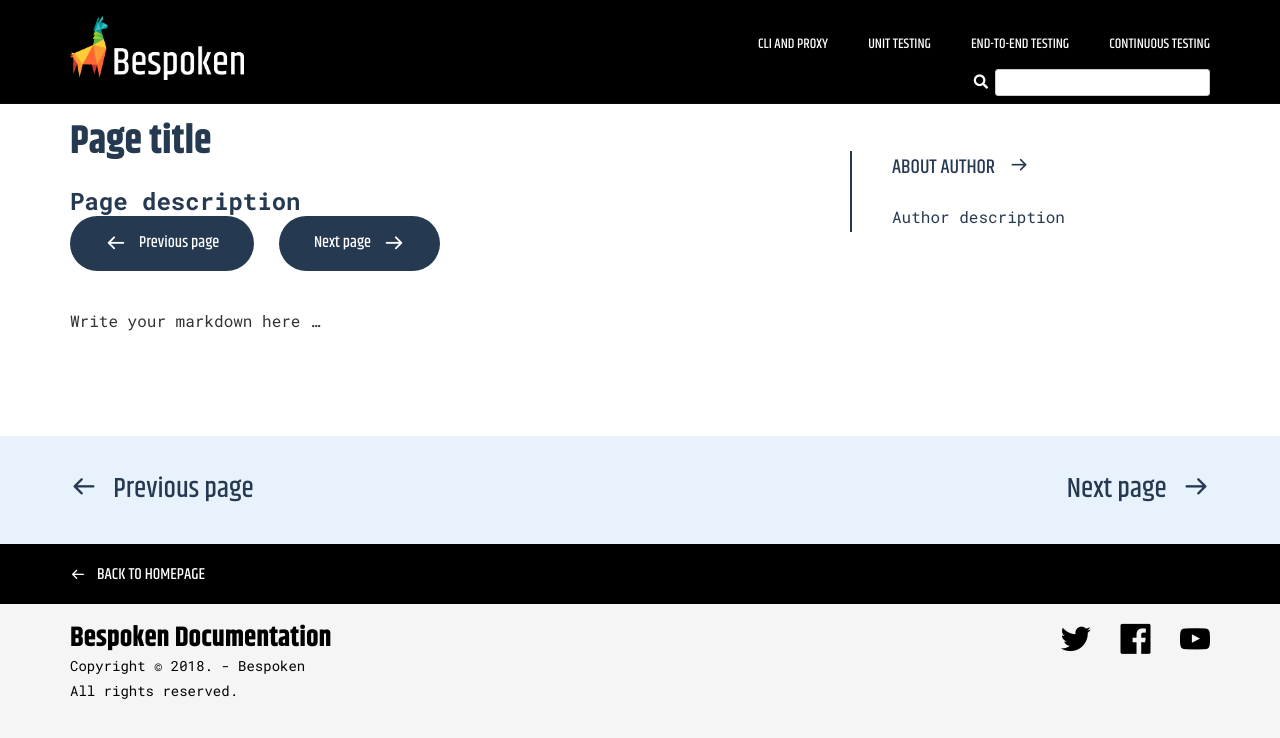
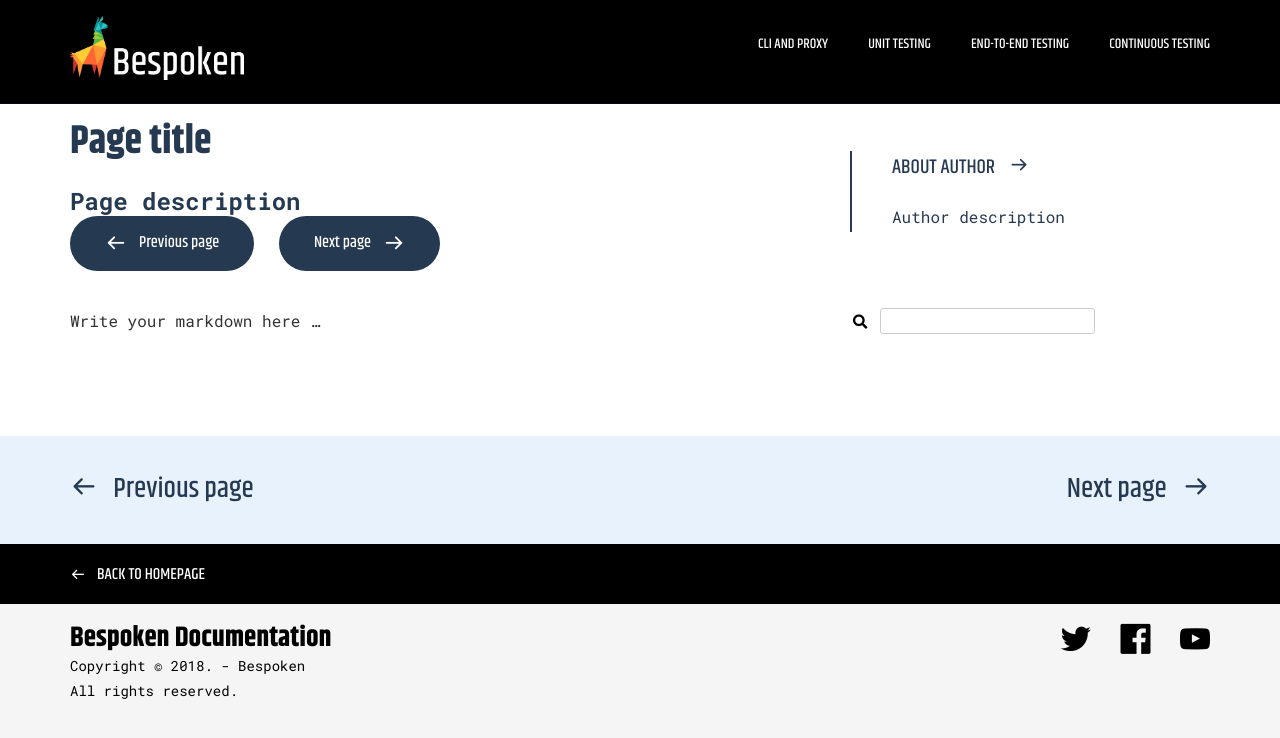
Before and after one commit to bespoken/bespoken-docs, a Jekyll site: the page built from default.md, in a window 1280 px wide. Shown: the top 738 px of the page. Built offline with Jekyll 4.4.1, drawn with Linux system fonts in a browser that asks for light colours; nearby versions of some CDN libraries; some web fonts are replaced; comment, search, counter and statistics services are not loaded.

Commit message:
Moving Algolia DocSearch searchbox above the right section on content pages

```diff
--- a/doks-theme/_includes/site-head.html
+++ b/doks-theme/_includes/site-head.html
@@ -99,26 +99,12 @@
             }
 
     /*Styles for Algolia DocSearch UI within Bespoken Docs - Content pages*/
-    #menu-search-container {
-        display: flex;
-        flex-direction: column;
-        align-items: end;
-    }
+	#searchBox-content {}
 
-        #searchBox-content {
-            display: flex;
-            justify-content: center;
-            align-items: center;
-        }
-
-        #search-icon-content {
-            padding: 7px;
-            font-size: 90%;
-            color: white;
-        }
-
-        .site-header__nav a {
-            height: calc(4.325rem - 1px);
-        }
+	#search-icon-content {
+		padding: 3px;
+		font-size: 90%;
+		color: black;
+	}
 
 </style>
--- a/doks-theme/_includes/site-header.html
+++ b/doks-theme/_includes/site-header.html
@@ -21,7 +21,6 @@
 						</a><!-- /.site-header__logo -->
 					{% endif %}
 					{% if site.doks.header.nav %}
-                        <div id="menu-search-container">
 						<ul class="site-header__nav hidden-xs">
 							{% for item in site.doks.header.nav %}
 								<li><a href="{% if jekyll.environment == 'production' %}{{ site.doks.baseurl }}{% endif %}{{ item.item_url }}">{{ item.item_name }}</a></li>
@@ -32,12 +31,6 @@
 							<span></span>
 							<span></span>
 						</button><!-- /.offcanvas-toggle -->
-
-                            <div id="searchBox-content">
-                                <i class="fas fa-search" id="search-icon-content"></i>
-                                <input type="search" id="algolia-search-box" name="q" aria-label="Search through site content">
-                            </div>
-                        </div>
 					{% endif %}
 				</div><!-- /.col -->
 			</div><!-- /.row -->
--- a/doks-theme/_layouts/default.html
+++ b/doks-theme/_layouts/default.html
@@ -71,6 +71,14 @@
 					</div><!-- /.col -->
 					<div class="col-md-4 col-md-offset-1">
 						<div class="sections-list-wrapper">
+
+							<!--Adding Algolia DocSearch UI for content pages-->
+							<div id="searchBox-content">
+								<i class="fas fa-search" id="search-icon-content"></i>
+								<input type="search" id="algolia-search-box" name="q" aria-label="Search through site content">
+							</div>
+
+
 							<div class="sections-list js-sections js-affix js-scrollspy hidden-xs hidden-sm"></div><!-- /.sections-list -->
 						</div>
 					</div><!-- /.col -->
```
Lines whose indentation alone changed are shown as unchanged.
